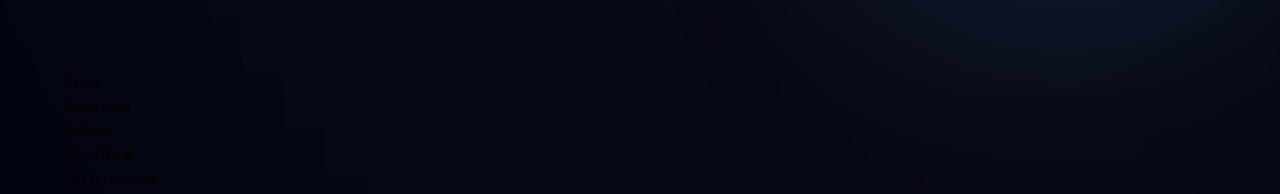
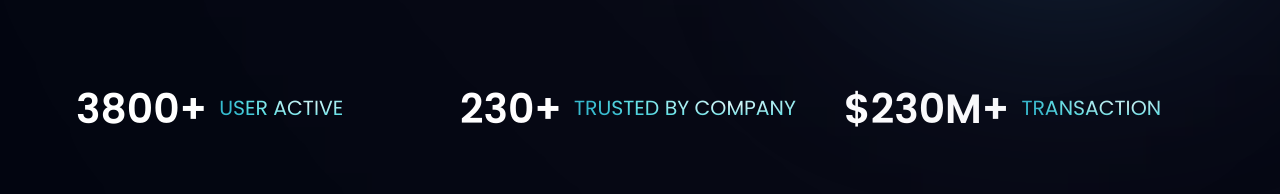
Before and after one commit to liyuKnow/modern_jsm_tailwind, a React (Vite) app: page / in a window 1280 px wide. Shown: the part 683-877 px from the top of the page. Built offline with nearby package versions, Linux system fonts and the light colour scheme.

Commit message:
stats section

```diff
--- a/src/components/Stats.jsx
+++ b/src/components/Stats.jsx
@@ -1,9 +1,23 @@
-import React from 'react'
+import React from "react";
+import { stats } from "../constants";
+import styles from "../styles";
 
-const Stats = () => {
-  return (
-    <div>Stats</div>
-  )
-}
+const Stats = () => (
+  <section className={`${styles.flexCenter} flex-row flex-wrap sm:mb-20 mb-6`}>
+    {stats.map((stat) => (
+      <div
+        key={stat.id}
+        className={`flex-1 flex justify-start items-center flex-row m-3`}
+      >
+        <h4 className="font-poppins font-semibold xs:text-[40.89px] text-[30.89px] xs:leading-[53.16px] leading-[43.16px] text-white">
+          {stat.value}
+        </h4>
+        <p className="font-poppins font-normal xs:text-[20.45px] text-[15.45px] xs:leading-[26.58px] leading-[21.58px] text-gradient uppercase ml-3">
+          {stat.title}
+        </p>
+      </div>
+    ))}
+  </section>
+);
 
-export default Stats
+export default Stats;
```
